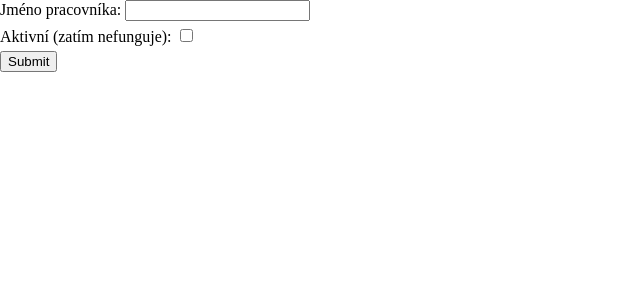
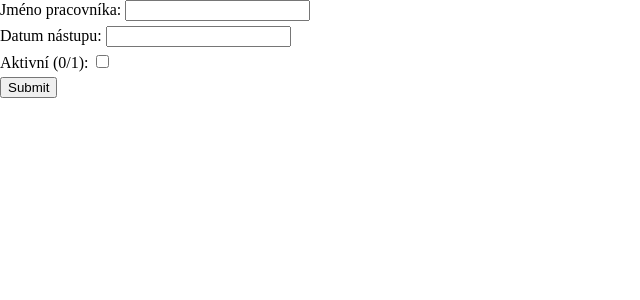
Before and after one commit to rpodgorny/attendance, a PHP site: page /form_employee_edit.php?from_id=1 in a window 1280 px wide. Shown: the top 300 px of the page, without its empty margins (0-640 px from the left). Run offline with PHP 8.4, Linux system fonts and the light colour scheme; data that the repository does not hold is empty.

Commit message:
Added more functionality to employee edit form

```diff
--- a/form_employee_edit.php
+++ b/form_employee_edit.php
@@ -4,6 +4,7 @@
 
 if ($_GET["from_id"]) {
 	$name = db_get("employees", "name", $_GET["from_id"]);
+	$since = db_get("employees", "since", $_GET["from_id"]);
 	$active = db_get("employees", "active", $_GET["from_id"]);
 }
 
@@ -21,8 +22,13 @@ Jméno pracovníka:
 </p>
 
 <p>
-Aktivní (zatím nefunguje):
-<input type="checkbox" name="active" value="<?php echo $active; ?>"/>
+Datum nástupu:
+<input type="text" name="since" value="<?php echo $since; ?>"/>
+</p>
+
+<p>
+Aktivní (0/1):
+<input type="checkbox" name="active" value="1" <?php if ($active) echo "checked"?>/>
 </p>
 
 <p>
```
Also changed, not shown: employee_edit.php (+6 -2 lines).
